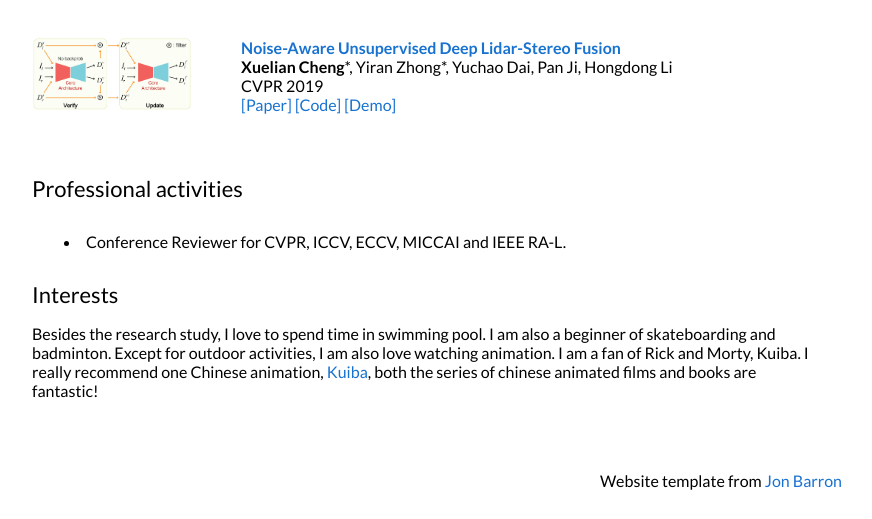
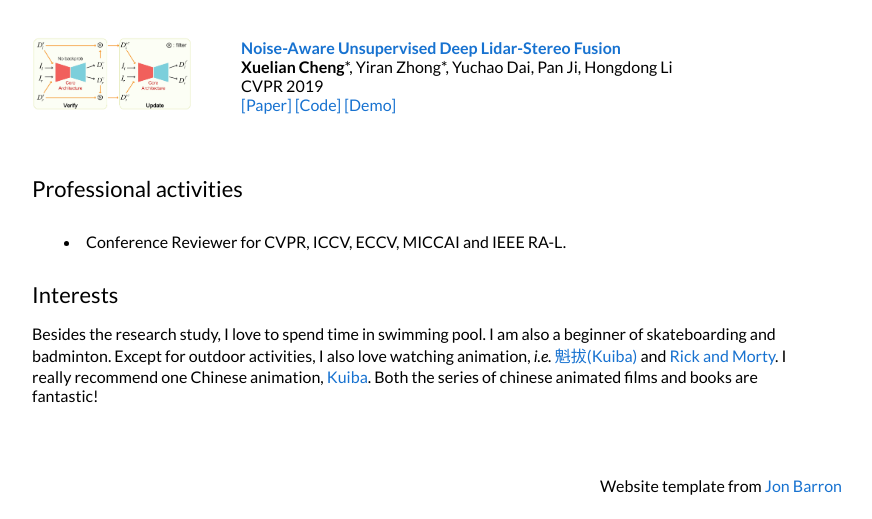
Before and after one commit to pzh1202/pzh1202.github.io, a plain HTML site: page index.html in a window 1280 px wide. Shown: the part 886-1405 px from the top of the page, without its empty margins (213-1085 px from the left). Drawn offline with Linux system fonts and the light colour scheme.

Commit message:
Update index.html

```diff
--- a/index.html
+++ b/index.html
@@ -179,7 +179,7 @@
             <td>
               <heading>Interests</heading>
               <p>
-              Besides the research study, I love to spend time in swimming pool. I am also a beginner of skateboarding and badminton. Except for outdoor activities, I am also love watching animation. I am a fan of Rick and Morty, Kuiba. I really recommend one Chinese animation,<a href="https://www.youtube.com/hashtag/%E9%AD%81%E6%8B%94"> Kuiba</a>, both the series of chinese animated films and books are fantastic!
+              Besides the research study, I love to spend time in swimming pool. I am also a beginner of skateboarding and badminton. Except for outdoor activities, I also love watching animation, <i>i.e.</i> <a href="https://en.wikipedia.org/wiki/Kuiba">魁拔(Kuiba)</a> and <a href="https://en.wikipedia.org/wiki/Rick_and_Morty">Rick and Morty</a>. I really recommend one Chinese animation,<a href="https://www.youtube.com/hashtag/%E9%AD%81%E6%8B%94"> Kuiba</a>. Both the series of chinese animated films and books are fantastic!
               </p>
             </td>
           </tr>
```
